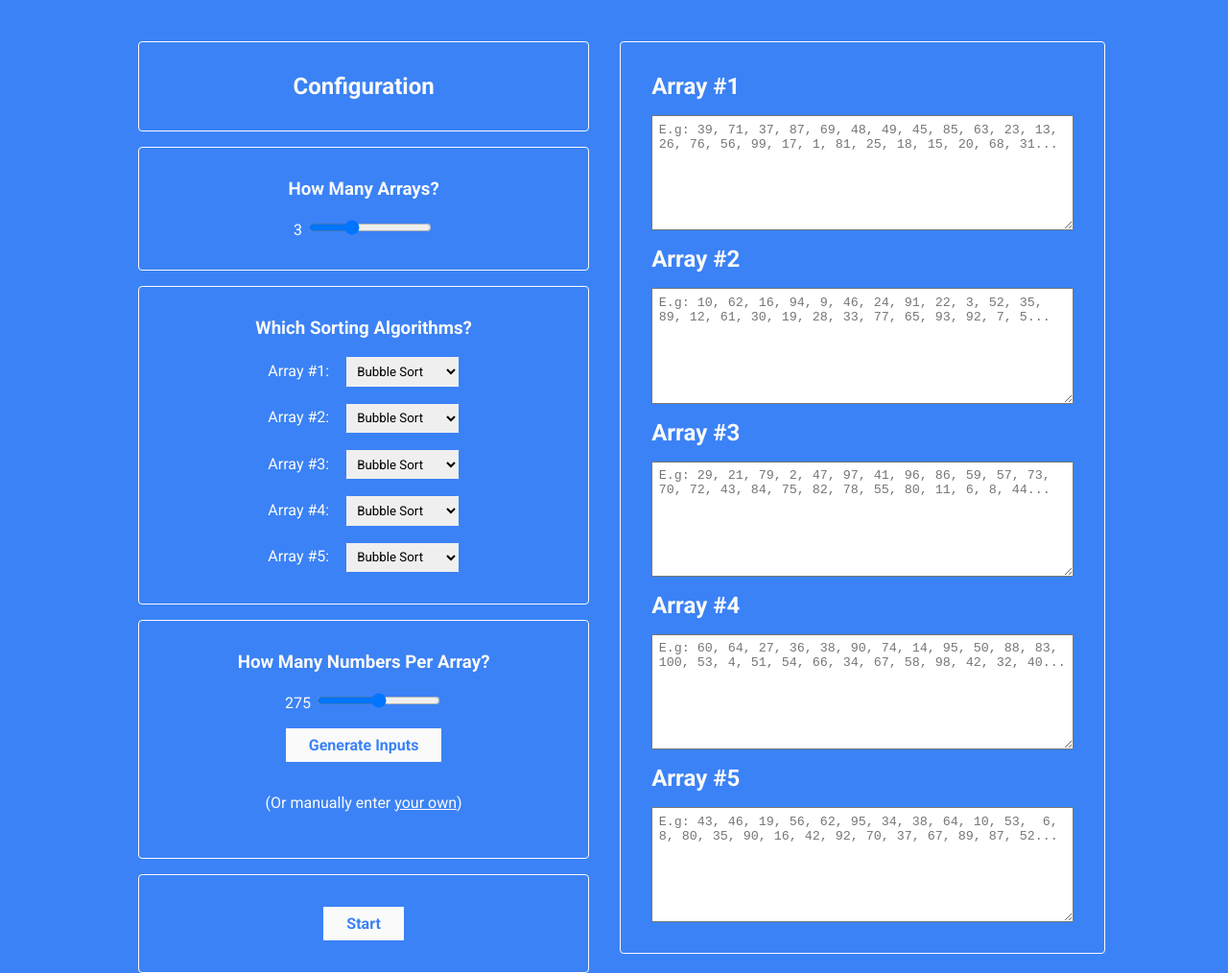
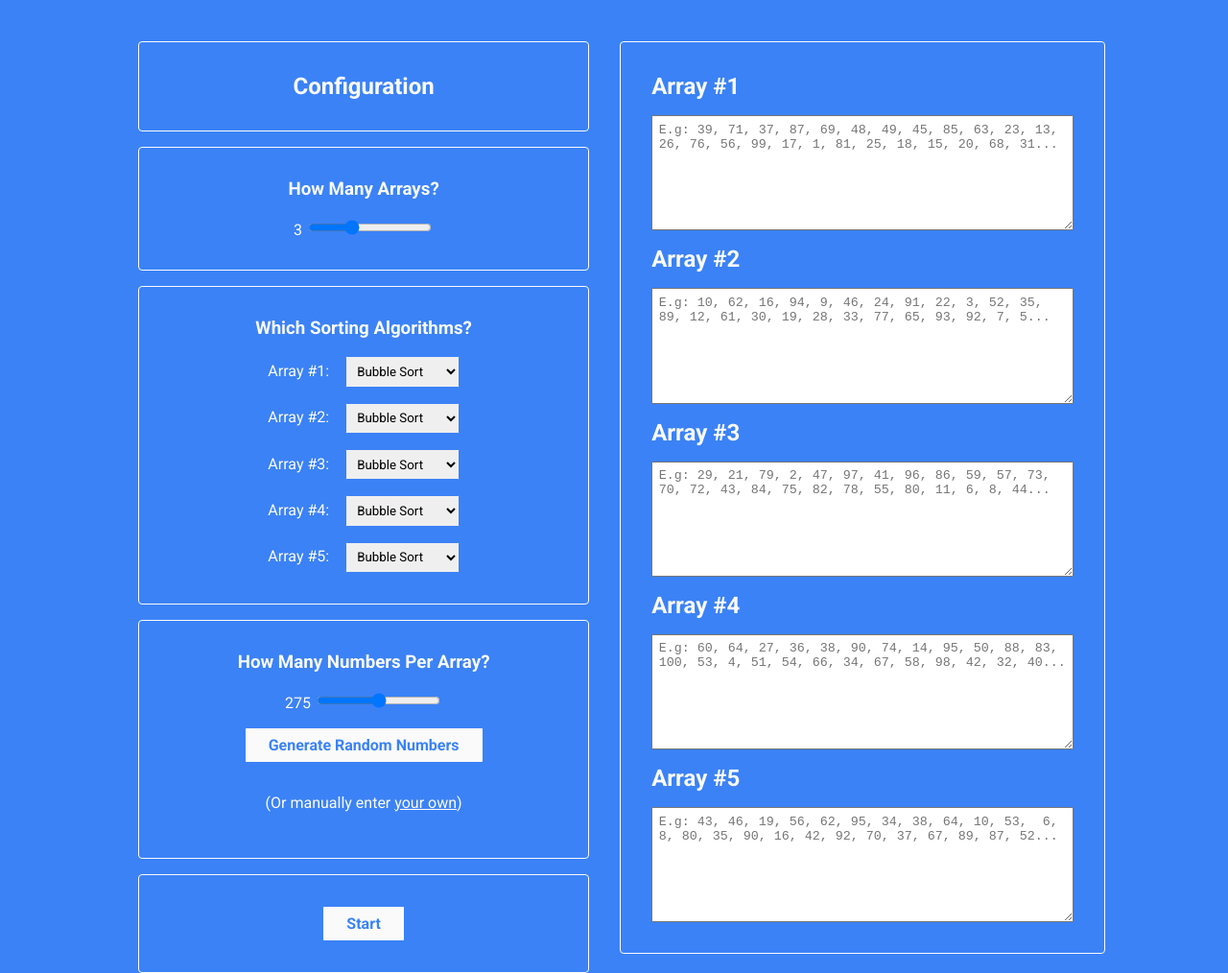
Before and after one commit to shah-a/int1.2-concurrent-benchmark-sort, a plain HTML site: page src/index.html in a window 1280 px wide. Shown: the part 86-1100 px from the top of the page at 96% size. Drawn offline with Linux system fonts and the light colour scheme.

Commit message:
[Updated] generate button text

```diff
--- a/src/index.html
+++ b/src/index.html
@@ -128,7 +128,7 @@
           <label for="array-length" id="array-length-label">275</label>
           <input type="range" id="array-length" min="50" max="500" step="25" value="275">
         </div>
-        <button id="generate-button" class="config-button">Generate Inputs</button>
+        <button id="generate-button" class="config-button">Generate Random Numbers</button>
         <p>(Or manually enter <a class="link" target="_blank" href="https://www.random.org/integer-sets/">your own</a>)
         </p>
       </div>
```
